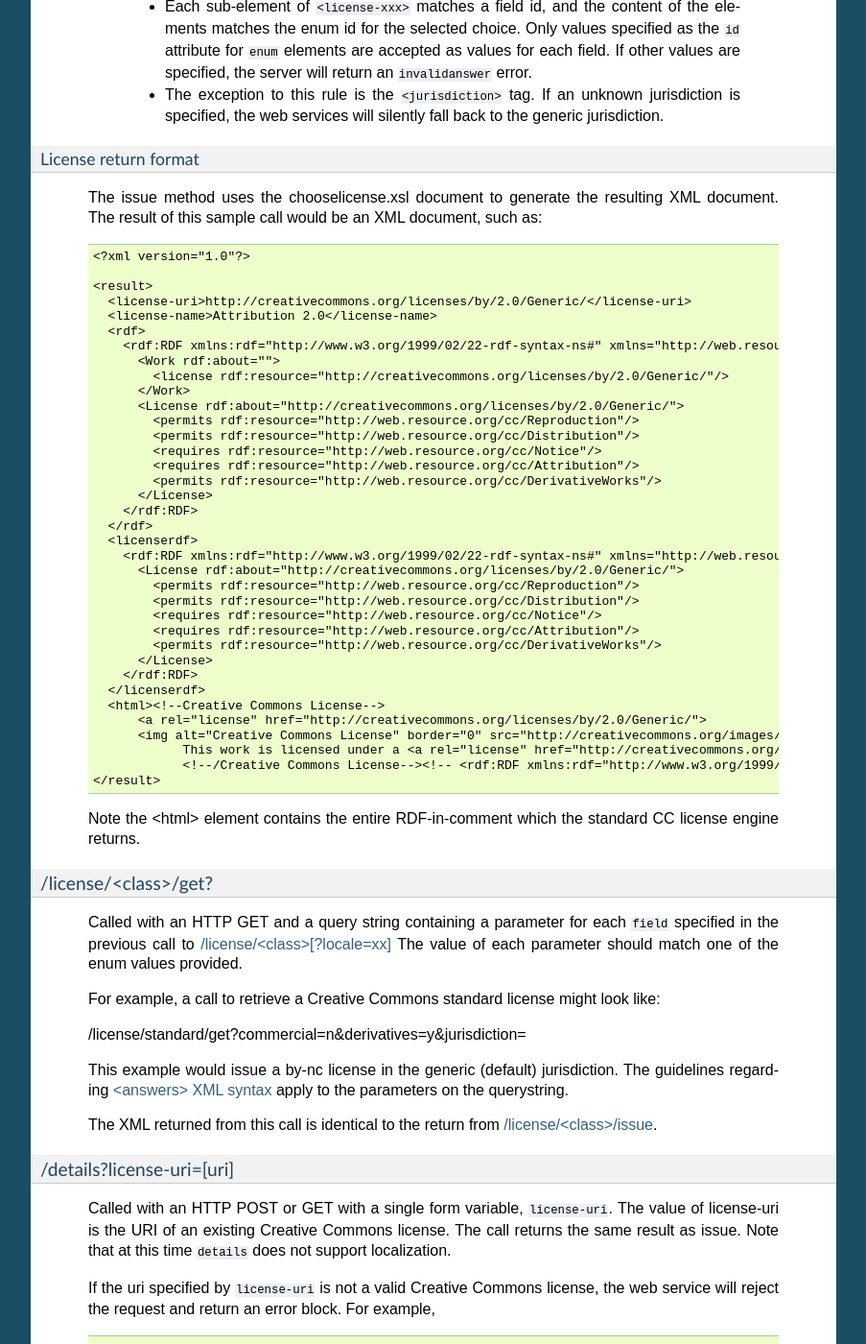
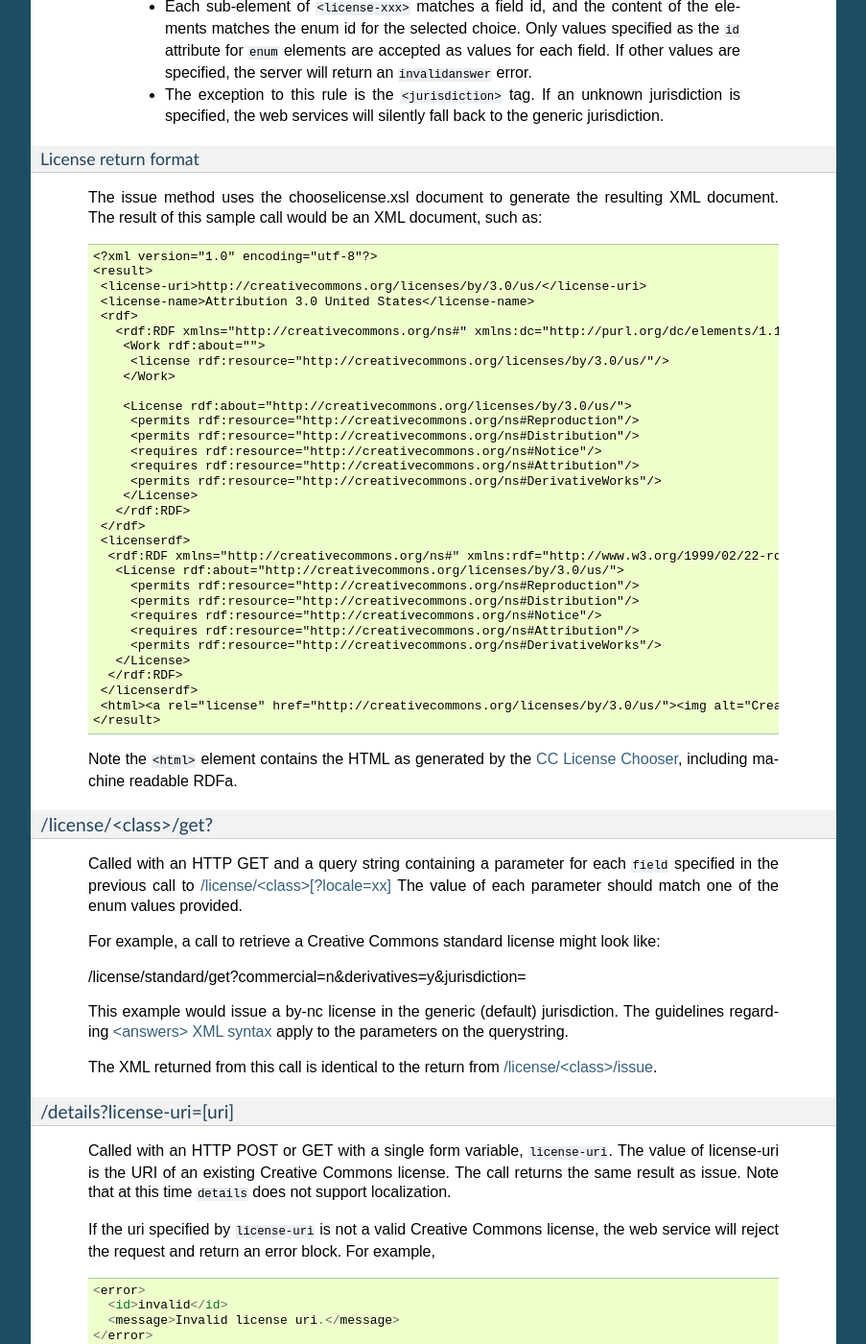
Before and after one commit to cc-archive/api, a Sphinx documentation site: the page built from docs/readme_15.rst, in a window 1280 px wide and 1400 px high, scrolled down 3466 px. Shown: the whole window at 96% size, without its empty margins (198-1101 px from the left). Built offline with Sphinx 7.4.7, drawn with Linux system fonts in a browser that asks for light colours.

Commit message:
Updated example returned XML to reflect RDFa instead of RDF-in-comment.

```diff
--- a/docs/readme_15.rst
+++ b/docs/readme_15.rst
@@ -196,48 +196,46 @@ License return format
 ---------------------
 
   The issue method uses the chooselicense.xsl document to generate the
-  resulting XML
-  document.  The result of this sample call would be an XML document, such as::
+  resulting XML document.  The result of this sample call would be an
+  XML document, such as::
 
-    <?xml version="1.0"?>
+    <?xml version="1.0" encoding="utf-8"?>
+    <result>
+     <license-uri>http://creativecommons.org/licenses/by/3.0/us/</license-uri>
+     <license-name>Attribution 3.0 United States</license-name>
+     <rdf>
+       <rdf:RDF xmlns="http://creativecommons.org/ns#" xmlns:dc="http://purl.org/dc/elements/1.1/" xmlns:rdf="http://www.w3.org/1999/02/22-rdf-syntax-ns#" xmlns:rdfs="http://www.w3.org/2000/01/rdf-schema#">
+        <Work rdf:about="">
+         <license rdf:resource="http://creativecommons.org/licenses/by/3.0/us/"/>
+        </Work>
 
-    <result>
-      <license-uri>http://creativecommons.org/licenses/by/2.0/Generic/</license-uri>
-      <license-name>Attribution 2.0</license-name>
-      <rdf>
-        <rdf:RDF xmlns:rdf="http://www.w3.org/1999/02/22-rdf-syntax-ns#" xmlns="http://web.resource.org/cc/" xmlns:dc="http://purl.org/dc/elements/1.1/">
-          <Work rdf:about="">
-            <license rdf:resource="http://creativecommons.org/licenses/by/2.0/Generic/"/>
-          </Work>
-          <License rdf:about="http://creativecommons.org/licenses/by/2.0/Generic/">
-            <permits rdf:resource="http://web.resource.org/cc/Reproduction"/>
-            <permits rdf:resource="http://web.resource.org/cc/Distribution"/>
-            <requires rdf:resource="http://web.resource.org/cc/Notice"/>
-            <requires rdf:resource="http://web.resource.org/cc/Attribution"/>
-            <permits rdf:resource="http://web.resource.org/cc/DerivativeWorks"/>
-          </License>
-        </rdf:RDF>
-      </rdf>
-      <licenserdf>
-        <rdf:RDF xmlns:rdf="http://www.w3.org/1999/02/22-rdf-syntax-ns#" xmlns="http://web.resource.org/cc/" xmlns:dc="http://purl.org/dc/elements/1.1/">
-          <License rdf:about="http://creativecommons.org/licenses/by/2.0/Generic/">
-            <permits rdf:resource="http://web.resource.org/cc/Reproduction"/>
-            <permits rdf:resource="http://web.resource.org/cc/Distribution"/>
-            <requires rdf:resource="http://web.resource.org/cc/Notice"/>
-            <requires rdf:resource="http://web.resource.org/cc/Attribution"/>
-            <permits rdf:resource="http://web.resource.org/cc/DerivativeWorks"/>
-          </License>
-        </rdf:RDF>
-      </licenserdf>
-      <html><!--Creative Commons License-->
-          <a rel="license" href="http://creativecommons.org/licenses/by/2.0/Generic/">
-          <img alt="Creative Commons License" border="0" src="http://creativecommons.org/images/public/somerights20.gif"/></a><br/>
-		This work is licensed under a <a rel="license" href="http://creativecommons.org/licenses/by/2.0/Generic/">Creative Commons License</a>.
-		<!--/Creative Commons License--><!-- <rdf:RDF xmlns:rdf="http://www.w3.org/1999/02/22-rdf-syntax-ns#" xmlns="http://web.resource.org/cc/" xmlns:dc="http://purl.org/dc/elements/1.1/"><Work rdf:about=""><license rdf:resource="http://creativecommons.org/licenses/by/2.0/Generic/"/></Work><License rdf:about="http://creativecommons.org/licenses/by/2.0/Generic/"><permits rdf:resource="http://web.resource.org/cc/Reproduction"/><permits rdf:resource="http://web.resource.org/cc/Distribution"/><requires rdf:resource="http://web.resource.org/cc/Notice"/><requires rdf:resource="http://web.resource.org/cc/Attribution"/><permits rdf:resource="http://web.resource.org/cc/DerivativeWorks"/></License></rdf:RDF> --></html>
+        <License rdf:about="http://creativecommons.org/licenses/by/3.0/us/">
+         <permits rdf:resource="http://creativecommons.org/ns#Reproduction"/>
+         <permits rdf:resource="http://creativecommons.org/ns#Distribution"/>
+         <requires rdf:resource="http://creativecommons.org/ns#Notice"/>
+         <requires rdf:resource="http://creativecommons.org/ns#Attribution"/>
+         <permits rdf:resource="http://creativecommons.org/ns#DerivativeWorks"/>
+        </License>
+       </rdf:RDF>
+     </rdf>
+     <licenserdf>
+      <rdf:RDF xmlns="http://creativecommons.org/ns#" xmlns:rdf="http://www.w3.org/1999/02/22-rdf-syntax-ns#">
+       <License rdf:about="http://creativecommons.org/licenses/by/3.0/us/">
+         <permits rdf:resource="http://creativecommons.org/ns#Reproduction"/>
+         <permits rdf:resource="http://creativecommons.org/ns#Distribution"/>
+         <requires rdf:resource="http://creativecommons.org/ns#Notice"/>
+         <requires rdf:resource="http://creativecommons.org/ns#Attribution"/>
+         <permits rdf:resource="http://creativecommons.org/ns#DerivativeWorks"/>
+       </License>
+      </rdf:RDF>
+     </licenserdf>
+     <html><a rel="license" href="http://creativecommons.org/licenses/by/3.0/us/"><img alt="Creative Commons License" style="border-width:0" src="http://i.creativecommons.org/l/by/3.0/us/88x31.png"/></a><br/>This <span xmlns:dc="http://purl.org/dc/elements/1.1/" href="http://purl.org/dc/dcmitype/" rel="dc:type">work</span> is licensed under a <a rel="license" href="http://creativecommons.org/licenses/by/3.0/us/">Creative Commons Attribution 3.0 United States License</a>.</html>
     </result>
 
-  Note the <html> element contains the entire RDF-in-comment which the standard CC license
-  engine returns.
+  Note the ``<html>`` element contains the HTML as generated by the
+  `CC License Chooser <http://creativecommons.org/license/>`_,
+  including machine readable RDFa.
+
 
 /license/<class>/get?
 ~~~~~~~~~~~~~~~~~~~~~
```
Also changed, not shown: docs/readme_dev.rst (+35 -38 lines).
